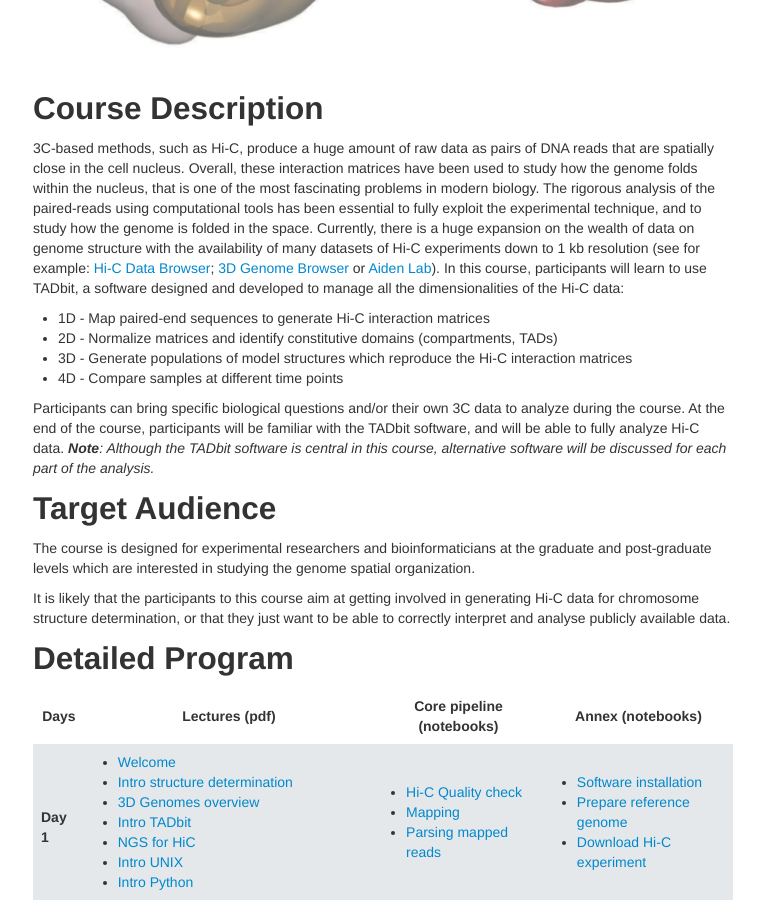
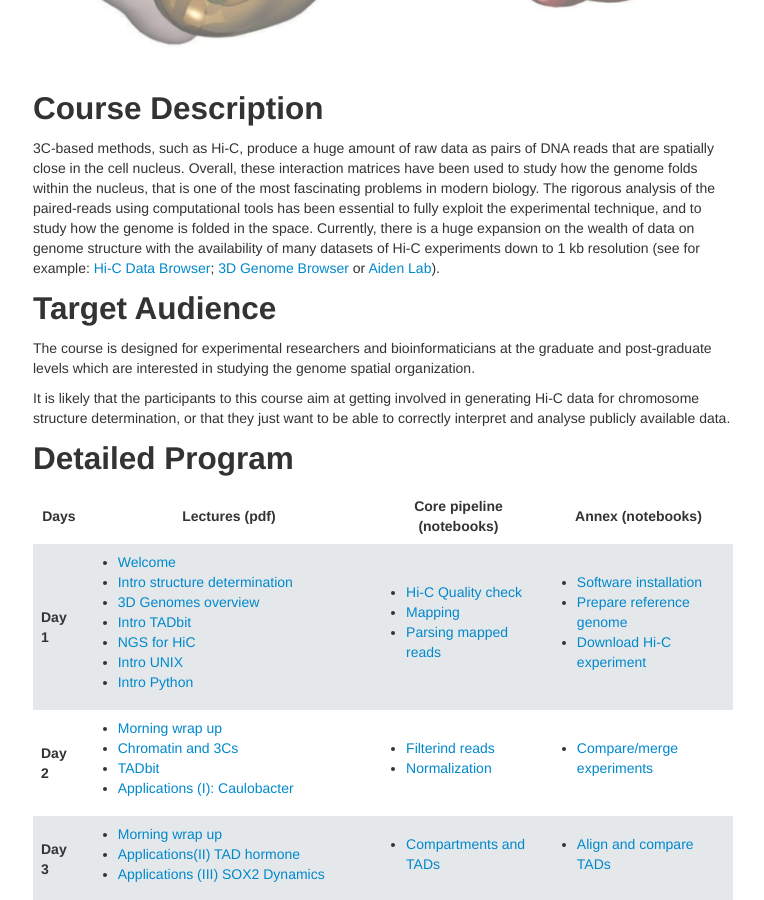
Before and after one commit to GTPB/3DAROC18, a Jekyll site: the page built from index.md, in a window 1280 px wide and 900 px high, scrolled down 599 px. Shown: the whole window, without its empty margins (257-1021 px from the left). Built offline with Jekyll 4.4.1, drawn with Linux system fonts in a browser that asks for light colours.

Commit message:
Update index.md

```diff
--- a/index.md
+++ b/index.md
@@ -9,15 +9,7 @@ description: 3C-Data Analysis and 3D Chromatin Folding
 
 ## Course Description
 
-3C-based methods, such as Hi-C, produce a huge amount of raw data as pairs of DNA reads that are spatially close in the cell nucleus. Overall, these interaction matrices have been used to study how the genome folds within the nucleus, that is one of the most fascinating problems in modern biology. The rigorous analysis of the paired-reads using computational tools has been essential to fully exploit the experimental technique, and to study how the genome is folded in the space. Currently, there is a huge expansion on the wealth of data on genome structure with the availability of many datasets of Hi-C experiments down to 1 kb resolution (see for example: [Hi-C Data Browser](http://hic.umassmed.edu/welcome/welcome.php); [3D Genome Browser](http://promoter.bx.psu.edu/hi-c/view.php) or [Aiden Lab](http://www.aidenlab.org/data.html)). In this course, participants will learn to use TADbit, a software designed and developed to manage all the dimensionalities of the Hi-C data:
-
- - 1D - Map paired-end sequences to generate Hi-C interaction matrices
- - 2D - Normalize matrices and identify constitutive domains (compartments, TADs)
- - 3D - Generate populations of model structures which reproduce the Hi-C interaction matrices
- - 4D - Compare samples at different time points
-
-Participants can bring specific biological questions and/or their own 3C data to analyze during the course. At the end of the course, participants will be familiar with the TADbit software, and will be able to fully analyze Hi-C data.
-*__Note__: Although the TADbit software is central in this course, alternative software will be discussed for each part of the analysis.*
+3C-based methods, such as Hi-C, produce a huge amount of raw data as pairs of DNA reads that are spatially close in the cell nucleus. Overall, these interaction matrices have been used to study how the genome folds within the nucleus, that is one of the most fascinating problems in modern biology. The rigorous analysis of the paired-reads using computational tools has been essential to fully exploit the experimental technique, and to study how the genome is folded in the space. Currently, there is a huge expansion on the wealth of data on genome structure with the availability of many datasets of Hi-C experiments down to 1 kb resolution (see for example: [Hi-C Data Browser](http://hic.umassmed.edu/welcome/welcome.php); [3D Genome Browser](http://promoter.bx.psu.edu/hi-c/view.php) or [Aiden Lab](http://www.aidenlab.org/data.html)).
 
 ## Target Audience
 
```
